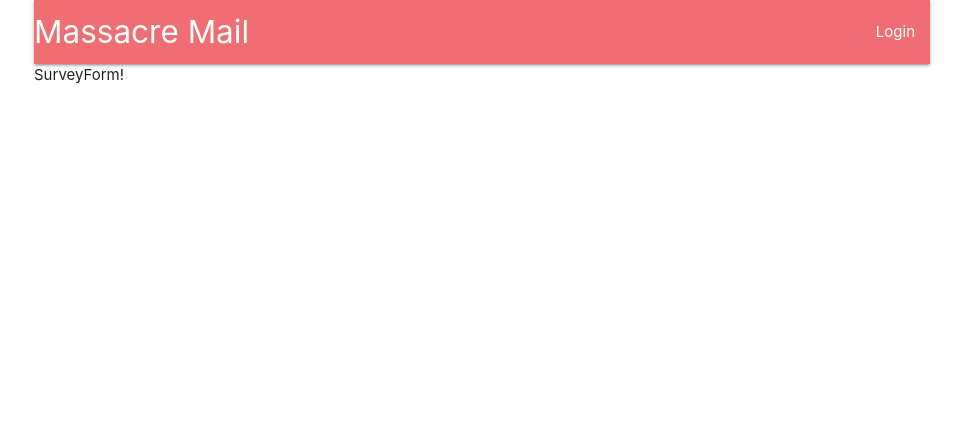
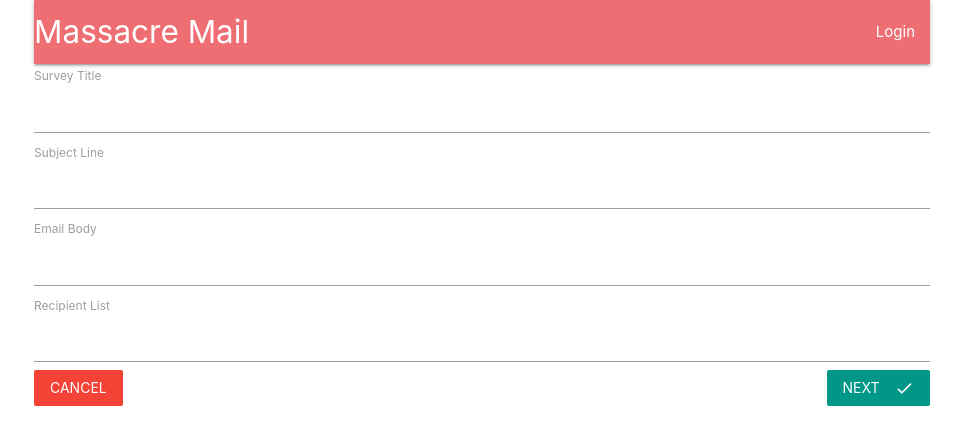
Before and after one commit to ashfaqshimer/massacre-mail, a React (Create React App) app in the folder client/: page /surveys/new in a window 1280 px wide. Shown: the top 444 px of the page, without its empty margins (158-1121 px from the left). Built offline with nearby package versions, Linux system fonts and the light colour scheme; no server answers.

Commit message:
Create survey form

```diff
--- a/client/src/components/Header.js
+++ b/client/src/components/Header.js
@@ -21,9 +21,7 @@
 						<li>
 							<Payments />
 						</li>
-						<li>
-							<a>Credits: {props.auth.credits}</a>
-						</li>
+						<li>Credits: {props.auth.credits}</li>
 						<li>
 							<a href='/api/logout'>Logout</a>
 						</li>
--- a/client/src/components/Payments.js
+++ b/client/src/components/Payments.js
@@ -1,4 +1,4 @@
-import React, { Component } from 'react';
+import React from 'react';
 import StripeCheckout from 'react-stripe-checkout';
 import { connect } from 'react-redux';
 import * as actions from '../actions';
--- /dev/null
+++ b/client/src/components/surveys/SurveyField.js
@@ -0,0 +1,13 @@
+import React from 'react';
+
+const SurveyField = ({ input, label, meta: { error, touched } }) => {
+	return (
+		<div>
+			<label>{label}</label>
+			<input {...input}></input>
+			<div className='red-text'>{touched && error}</div>
+		</div>
+	);
+};
+
+export default SurveyField;
--- a/client/src/components/surveys/SurveyForm.js
+++ b/client/src/components/surveys/SurveyForm.js
@@ -1,8 +1,53 @@
-import React, { Component } from 'react';
-import { reduxForm } from 'redux-form';
+import React from 'react';
+import { reduxForm, Field } from 'redux-form';
+import SurveyField from './SurveyField';
+import { Link } from 'react-router-dom';
 
-const SurveyForm = () => {
-	return <div>SurveyForm!</div>;
+const fields = [
+	{ label: 'Survey Title', name: 'title' },
+	{ label: 'Subject Line', name: 'subject' },
+	{ label: 'Email Body', name: 'body' },
+	{ label: 'Recipient List', name: 'emails' }
+];
+
+const SurveyForm = props => {
+	return (
+		<div>
+			<form onSubmit={props.handleSubmit(values => console.log(values))}>
+				{fields.map(({ label, name }) => (
+					<Field
+						key={name}
+						component={SurveyField}
+						label={label}
+						type='text'
+						name={name}
+					/>
+				))}
+				<Link to='/' className='red btn-flat left white-text'>
+					Cancel
+				</Link>
+				<button
+					className='teal btn-flat right white-text'
+					type='submit'
+				>
+					Next
+					<i className='material-icons right'>done</i>
+				</button>
+			</form>
+		</div>
+	);
 };
 
-export default reduxForm({ form: 'surveyForm' })(SurveyForm);
+const validate = values => {
+	const errors = {};
+
+	fields.forEach(({ name }) => {
+		if (!values[name]) {
+			errors[name] = `You must provide a valid ${name}`;
+		}
+	});
+
+	return errors;
+};
+
+export default reduxForm({ validate, form: 'surveyForm' })(SurveyForm);
--- a/client/src/components/surveys/SurveyNew.js
+++ b/client/src/components/surveys/SurveyNew.js
@@ -1,4 +1,4 @@
-import React, { Component } from 'react';
+import React from 'react';
 import SurveyForm from './SurveyForm';
 
 const SurveyNew = () => {
```
Also changed, not shown: client/src/utils/validateEmails.js (added, +8 -0 lines), 1 other file (tests, documents, lock files or other folders).
